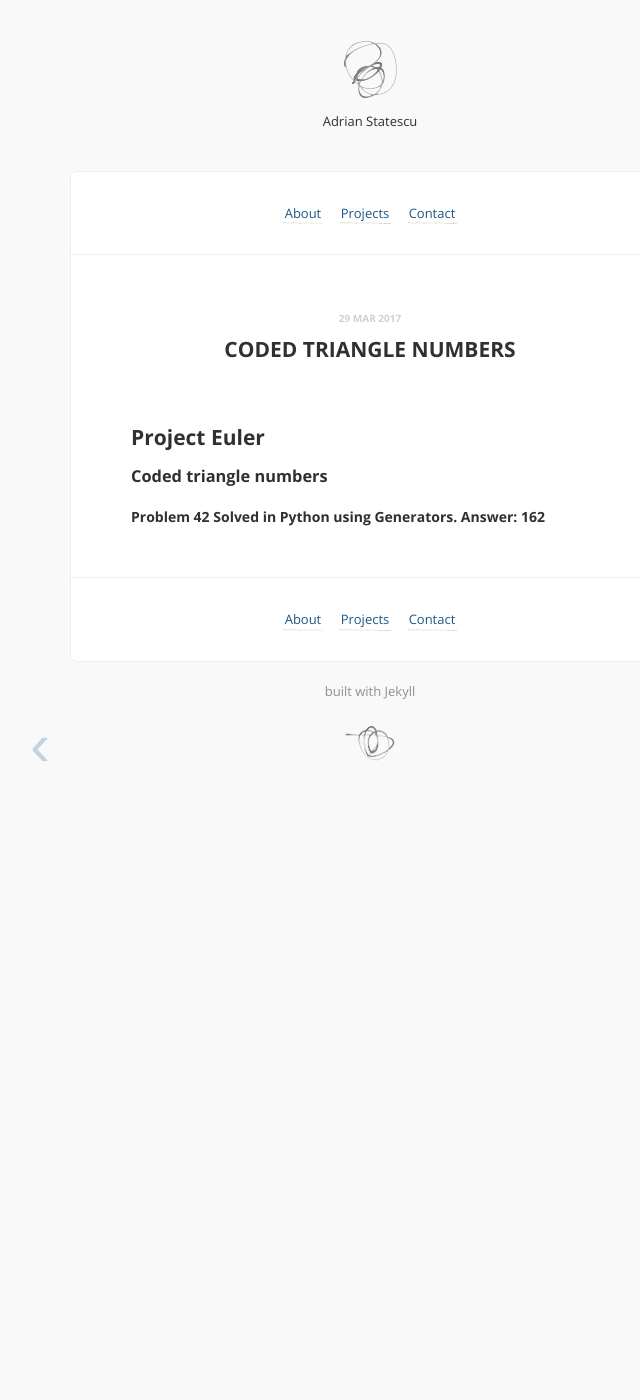
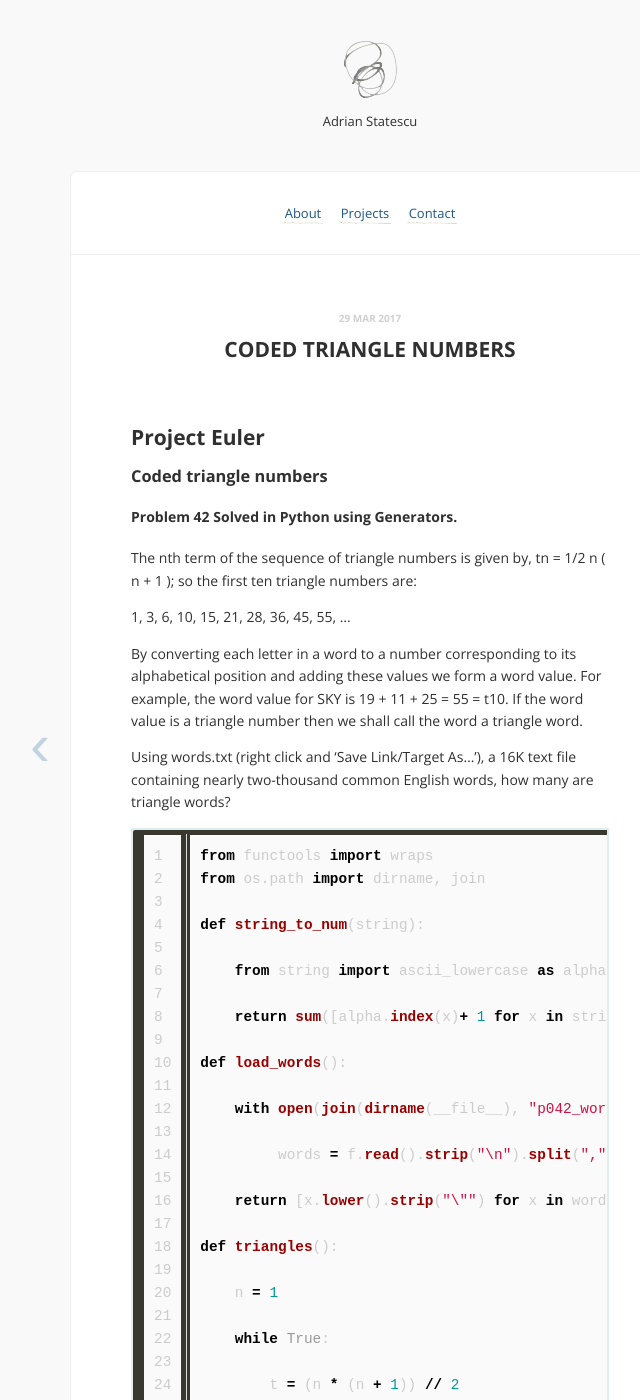
Before and after one commit to thinkphp/thinkphp.herokuapp.com, a Jekyll site: the page built from _posts/2017-03-29-Coded-triangle-numbers.md, in a window 1280 px wide and 1400 px high. Shown: the whole window, without its empty margins (270-910 px from the left). Built offline with Jekyll 4.4.1, drawn with Linux system fonts in a browser that asks for light colours; our own code applies the rules of GitHub Pages for plain Markdown files; comment, search, counter and statistics services are not loaded; some of the changed text lies outside the part shown.

Commit message:
Update 2017-03-29-Coded-triangle-numbers.md

````diff
--- a/_posts/2017-03-29-Coded-triangle-numbers.md
+++ b/_posts/2017-03-29-Coded-triangle-numbers.md
@@ -1,5 +1,81 @@
+---
+layout: post
+disqus: y
+title: Coded triangle numbers
+---
+
 ## Project Euler
 
 ### Coded triangle numbers
 
-#### Problem 42 Solved in Python using Generators. Answer: 162
+#### Problem 42 Solved in Python using Generators.
+
+The nth term of the sequence of triangle numbers is given by, tn = 1/2 n ( n + 1 ); so the first ten triangle numbers are:
+
+1, 3, 6, 10, 15, 21, 28, 36, 45, 55, ...
+
+By converting each letter in a word to a number corresponding to its alphabetical position and adding these values we form a word value. For example, the word value for SKY is 19 + 11 + 25 = 55 = t10. If the word value is a triangle number then we shall call the word a triangle word.
+
+Using words.txt (right click and 'Save Link/Target As...'), a 16K text file containing nearly two-thousand common English words, how many are triangle words?
+
+
+```python
+from functools import wraps
+from os.path import dirname, join
+
+def string_to_num(string):
+
+    from string import ascii_lowercase as alpha
+
+    return sum([alpha.index(x)+ 1 for x in string])
+
+def load_words():
+
+    with open(join(dirname(__file__), "p042_words.txt")) as f:
+
+         words = f.read().strip("\n").split(",")
+
+    return [x.lower().strip("\"") for x in words]
+
+def triangles():
+
+    n = 1
+
+    while True:
+
+        t = (n * (n + 1)) // 2
+
+        n = n + 1
+
+        yield t
+
+list = []
+
+def getTriangle(gen, n):
+
+    for i in xrange(1, n):
+
+        list.append(gen.next())
+
+    return list
+
+def isTriangle(num):
+
+   allTriangles = getTriangle(triangles(), 201)
+
+   if num in allTriangles:
+
+      return True
+
+   else:
+
+      return False
+
+def solution():
+
+    return sum(1 for x in load_words() if isTriangle(string_to_num(x)))
+
+if __name__ == '__main__':
+
+   print(solution())
+```
````
